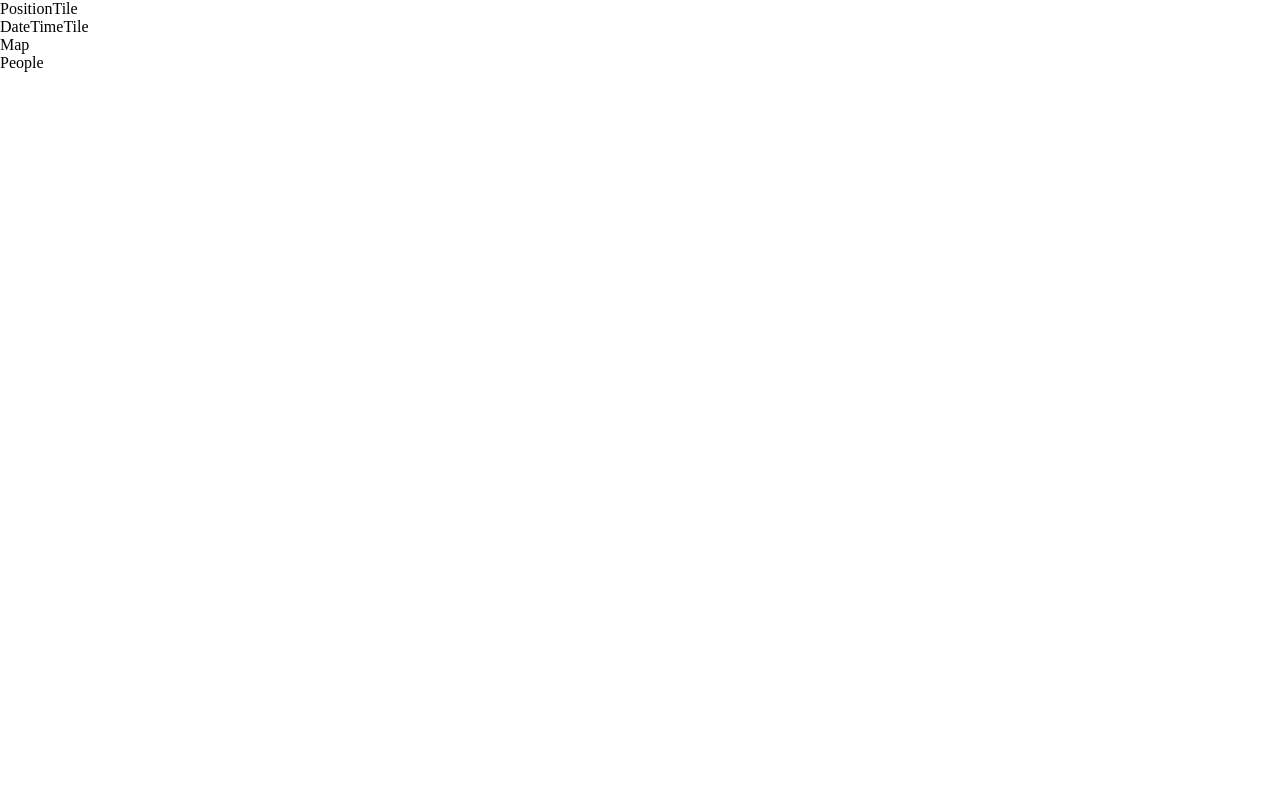
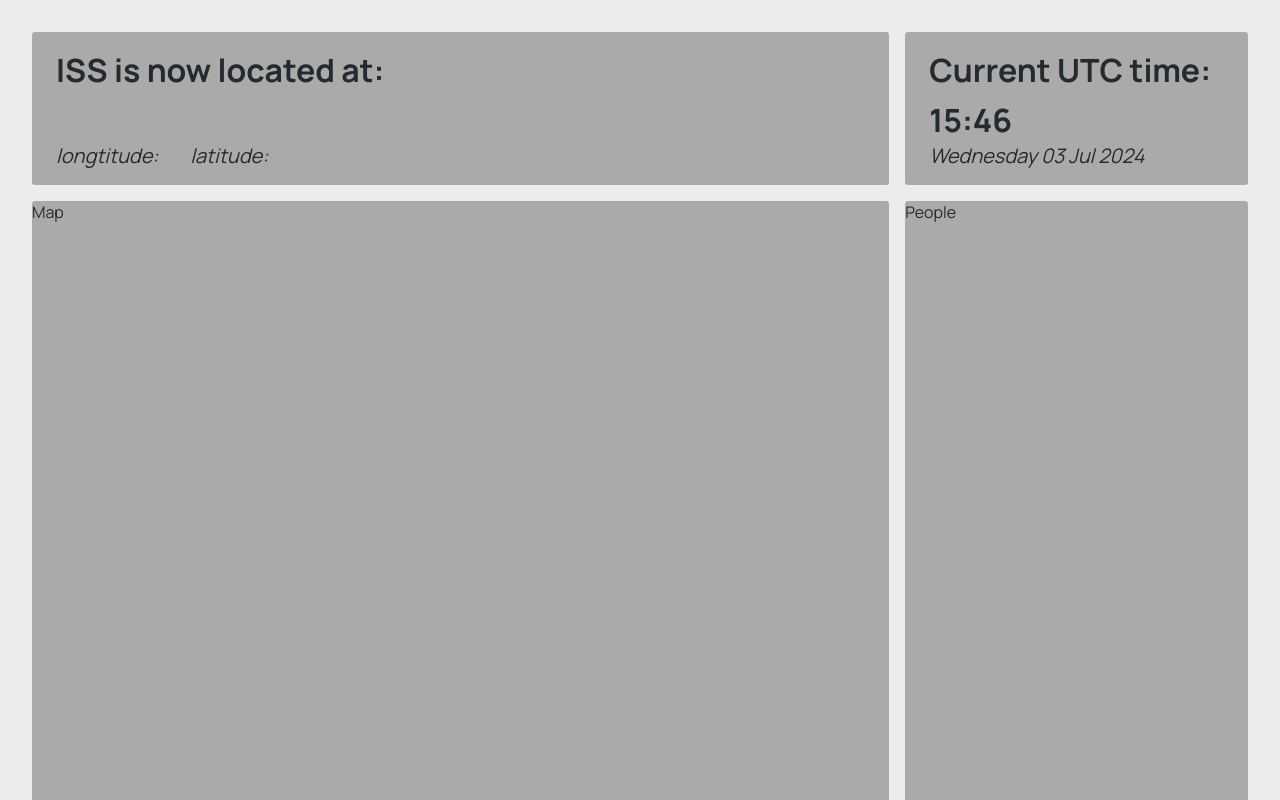
Before and after one commit to WoWcheek/Open-Space, a React (Vite) app: page / in a window 1280 px wide. Shown: the top 800 px of the page. Built offline with nearby package versions, Linux system fonts and the light colour scheme.

Commit message:
style: design app layout

```diff
--- a/src/components/App.jsx
+++ b/src/components/App.jsx
@@ -1,8 +1,12 @@
+import PositionTile from "./PositionTile";
+import DateTimeTile from "./DateTimeTile";
+import styles from "./App.module.css";
+
 function App() {
     return (
-        <main>
-            <div>PositionTile</div>
-            <div>DateTimeTile</div>
+        <main className={styles.app}>
+            <PositionTile />
+            <DateTimeTile />
             <div>Map</div>
             <div>People</div>
         </main>
--- /dev/null
+++ b/src/components/App.module.css
@@ -0,0 +1,18 @@
+.app {
+    min-height: 100dvh;
+    padding: 2rem;
+
+    display: grid;
+    grid-template-columns: 5fr 2fr;
+    grid-template-rows: 1fr 5fr;
+    column-gap: 1rem;
+    row-gap: 1rem;
+
+    background-color: var(--color-light--2);
+}
+
+.app > div {
+    border-radius: 3px;
+
+    background-color: var(--color-light--1);
+}
--- /dev/null
+++ b/src/components/DateTimeTile.jsx
@@ -0,0 +1,32 @@
+import InfoTile from "./InfoTile";
+import styles from "./DateTimeTile.module.css";
+
+function DateTimeTile() {
+    const now = new Date();
+
+    const utcTimeToDisplay = now.toLocaleString("en-GB", {
+        hour: "2-digit",
+        minute: "2-digit",
+        timeZone: "UTC"
+    });
+
+    const utcDateToDisplay = now.toLocaleString("en-GB", {
+        weekday: "long",
+        day: "2-digit",
+        month: "short",
+        year: "numeric",
+        timeZone: "UTC"
+    });
+
+    return (
+        <InfoTile>
+            <div className={styles.time}>
+                <h2 className={styles.title}>Current UTC time:</h2>
+                <h2 className={styles.title}>{utcTimeToDisplay}</h2>
+            </div>
+            <p className={styles.date}>{utcDateToDisplay}</p>
+        </InfoTile>
+    );
+}
+
+export default DateTimeTile;
--- /dev/null
+++ b/src/components/DateTimeTile.module.css
@@ -0,0 +1,14 @@
+.time {
+    display: flex;
+    flex-wrap: wrap;
+    gap: 0.4rem;
+}
+
+.title {
+    font-size: 2rem;
+}
+
+.date {
+    font-size: 1.25rem;
+    font-style: italic;
+}
--- /dev/null
+++ b/src/components/InfoTile.jsx
@@ -0,0 +1,15 @@
+import PropTypes from "prop-types";
+import styles from "./InfoTile.module.css";
+
+function InfoTile({ children }) {
+    return <div className={styles.infoTile}>{children}</div>;
+}
+
+InfoTile.propTypes = {
+    children: PropTypes.oneOfType([
+        PropTypes.element,
+        PropTypes.arrayOf(PropTypes.element)
+    ])
+};
+
+export default InfoTile;
--- /dev/null
+++ b/src/components/InfoTile.module.css
@@ -0,0 +1,7 @@
+.infoTile {
+    padding: 1rem 1.5rem;
+
+    display: flex;
+    flex-direction: column;
+    justify-content: space-between;
+}
--- /dev/null
+++ b/src/components/PositionTile.jsx
@@ -0,0 +1,16 @@
+import InfoTile from "./InfoTile";
+import styles from "./PositionTile.module.css";
+
+function PositionTile() {
+    return (
+        <InfoTile>
+            <h2 className={styles.title}>ISS is now located at:</h2>
+            <div className={styles.details}>
+                <p>longtitude:</p>
+                <p>latitude:</p>
+            </div>
+        </InfoTile>
+    );
+}
+
+export default PositionTile;
--- /dev/null
+++ b/src/components/PositionTile.module.css
@@ -0,0 +1,11 @@
+.title {
+    font-size: 2rem;
+}
+
+.details {
+    display: flex;
+    gap: 2rem;
+
+    font-size: 1.25rem;
+    font-style: italic;
+}
--- a/src/index.css
+++ b/src/index.css
@@ -1,5 +1,20 @@
+@import "https://fonts.googleapis.com/css2?family=Manrope:wght@400;600;700;800&display=swap";
+
+:root {
+    --color-dark--1: #242a2e;
+    --color-dark--2: #2d3439;
+    --color-dark--3: #42484d;
+
+    --color-light--1: #aaa;
+    --color-light--2: #ececec;
+    --color-light--3: #d6dee0;
+}
+
 * {
     margin: 0;
     padding: 0;
     box-sizing: border-box;
+
+    font-family: "Manrope", sans-serif;
+    color: var(--color-dark--1);
 }
```
Also changed, not shown: index.html (+4 -0 lines).
